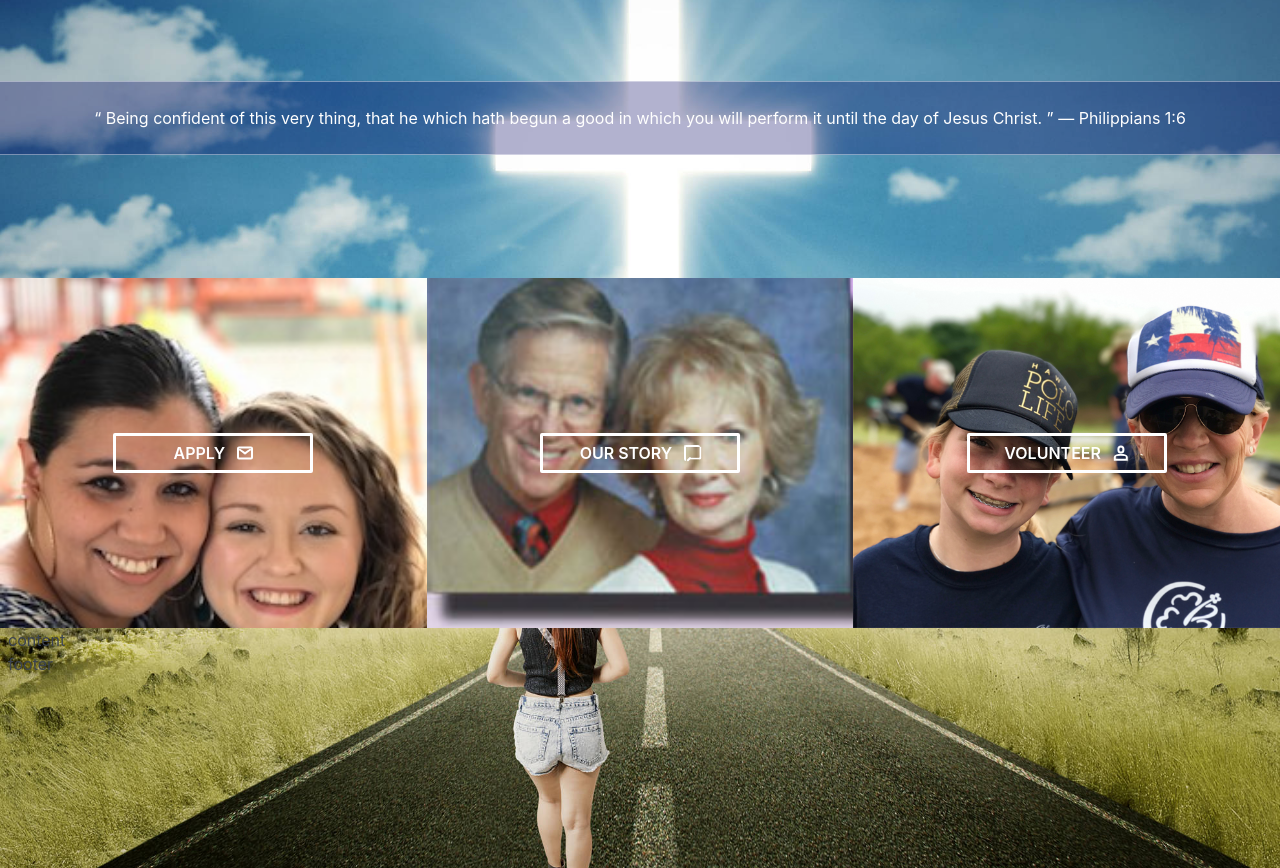
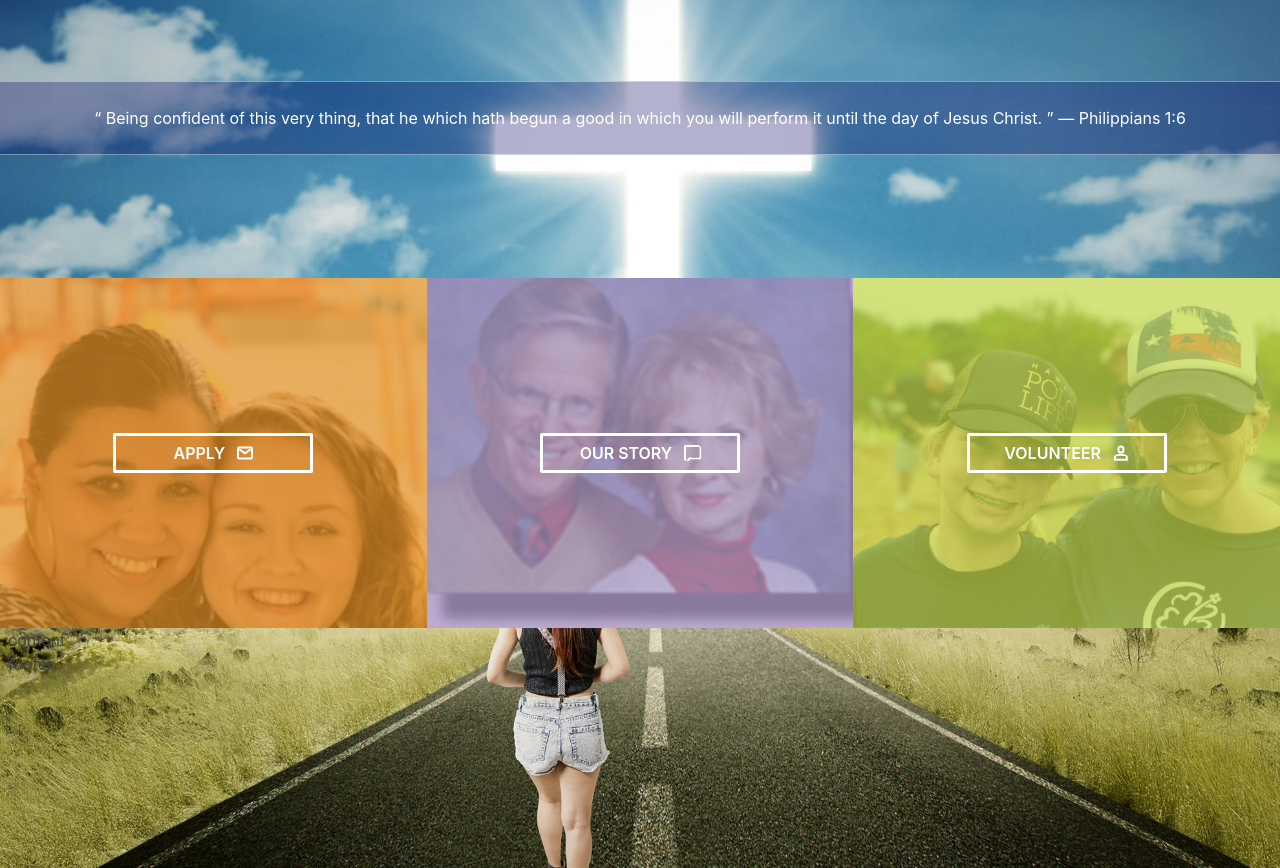
Before and after one commit to webstandardcss/gracehouse-website, a PHP site: page / in a window 1280 px wide. Shown: the part 313-1181 px from the top of the page. Run offline with PHP 8.4, Linux system fonts and the light colour scheme.

Commit message:
Use linear gradient to make the color overlay work with no extra divs;  needs hover effects

```diff
--- a/custom.css
+++ b/custom.css
@@ -28,15 +28,11 @@ body {
     width: 100%;
 }
 
-.grace-menu {
-    height: 350px;
-    background-size: cover;
-    background-repeat: no-repeat;
-}
 
 .grace-menu .btn, .btn-white-transparent {
     background-color: transparent;
     color: white;
+    position: relative;
     border: solid 3px white;
     text-transform: uppercase;
     height: 40px;
@@ -45,15 +41,53 @@ body {
 }
 
 .grace-apply {
-    background-image: url(images/grace-apply.jpg);
+    background:
+    /* top, transparent red, faked with gradient */
+    linear-gradient(
+        rgba(224,140,32,0.7),
+        rgba(224,140,32,0.7)
+    ),
+    /* bottom, image */
+    url(images/grace-apply.jpg);
 }
 
 .grace-story {
-    background-image: url(images/grace-our-story.jpg)
+    background:
+    /* top, transparent red, faked with gradient */
+    linear-gradient(
+        rgba(172,152,199,0.7),
+        rgba(172,152,199,0.7)
+    ),
+    /* bottom, image */
+    url(images/grace-our-story.jpg)
 }
 
 .grace-volunteer {
-    background-image: url(images/grace-volunteers.jpg)
+    background:
+    /* top, transparent red, faked with gradient */
+    linear-gradient(
+        rgba(194,216,70,0.7),
+        rgba(194,216,70,0.7)
+    ),
+    /* bottom, image */
+    url(images/grace-volunteers.jpg);
+}
+
+.tile-overlay {
+    background:
+    /* top, transparent red, faked with gradient */
+    /* linear-gradient(
+      rgba(255, 0, 0, 0.45),
+      rgba(255, 0, 0, 0.45)
+    ), */
+    /* bottom, image */
+    /* url(image.jpg); */
+    transition: all 0.3s ease 0s;
+}
+.grace-menu {
+    height: 350px;
+    background-size: cover;
+    background-repeat: no-repeat;
 }
 
 .svg-primary {
```
